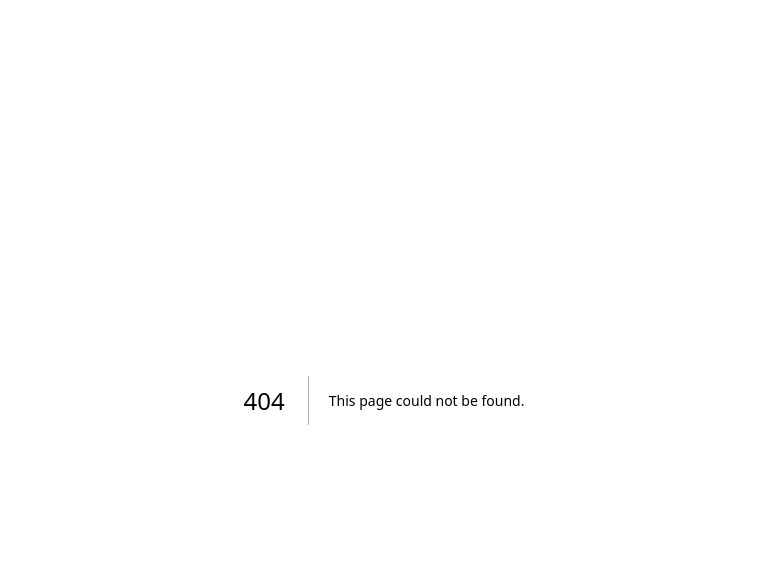
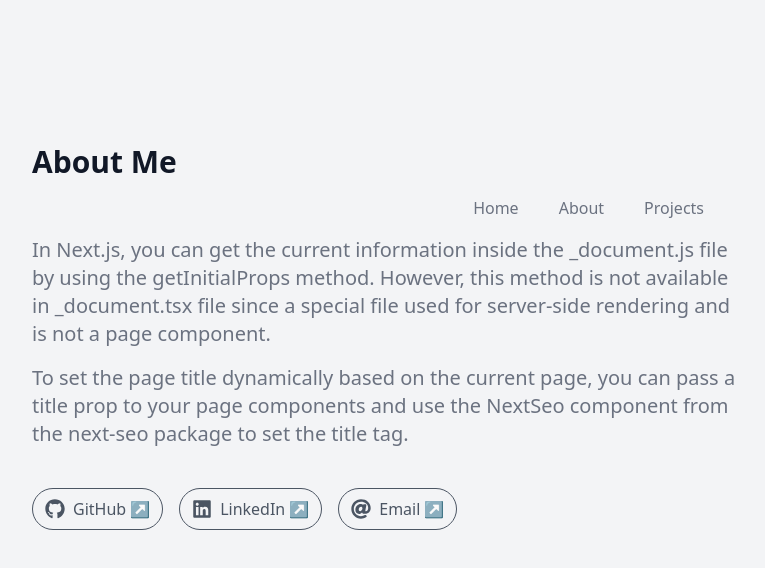
Before and after one commit to kstarmach/portfolio, a Next.js app: page /about in a window 1280 px wide. Before the commit this address had no page. Shown: the top 568 px of the page, without its empty margins (256-1021 px from the left). Built offline with nearby package versions, Linux system fonts and the light colour scheme.

Commit message:
feat: add about and project pages, moved components to separate folder and update style to render globaly

```diff
--- /dev/null
+++ b/src/components/Navbar.tsx
@@ -0,0 +1,24 @@
+import Link from "next/link";
+
+const Navbar = () => {
+    return (
+        <nav className="flex justify-between mt-4 max-w-2xl">
+            <div>
+
+            </div>
+            <div className="flex items-center space-x-10 text-gray-500 ">
+                <Link href="/" >
+                    <span className='hover:text-gray-900 hover:border-b-2 hover:border-gray-900'>Home</span>
+                </Link>
+                <Link href="/about"  >
+                    <span className='hover:text-gray-900 hover:border-b-2 hover:border-gray-900'>About</span>
+                </Link>
+                <Link href="/projects">
+                    <span className='hover:text-gray-900 hover:border-b-2 hover:border-gray-900'>Projects</span>
+                </Link>
+            </div>
+        </nav>
+    );
+};
+
+export default Navbar;
--- /dev/null
+++ b/src/components/PageTitle.tsx
@@ -0,0 +1,3 @@
+export default function PageTitle({ title }: { title: string }) {
+    return <h1 className="text-3xl font-extrabold text-gray-900">{title}</h1>
+}
--- /dev/null
+++ b/src/components/Redirect.tsx
@@ -0,0 +1,26 @@
+import { FaAt, FaGithub, FaLinkedin } from "react-icons/fa"
+
+const Redirect = () => {
+    return (
+
+        <div className="flex items-center space-x-4">
+            <a href="https://github.com/kstarmach" target="_blank" rel="noopener noreferrer" className="border border-gray-600 rounded-full px-3 py-2 flex items-center text-gray-600 hover:text-gray-800 hover:border-gray-800">
+                <FaGithub className="w-5 h-5 mr-2" />
+                <span>GitHub</span>
+                <span className="ml-1">&#8599;</span>
+            </a>
+            <a href="https://www.linkedin.com/in/kstarmach/" target="_blank" rel="noopener noreferrer" className="border border-gray-600 rounded-full px-3 py-2 flex items-center text-gray-600 hover:text-gray-800 hover:border-gray-800">
+                <FaLinkedin className="w-5 h-5 mr-2" />
+                <span>LinkedIn</span>
+                <span className="ml-1">&#8599;</span>
+            </a>
+            <a href="https://www.linkedin.com/in/kstarmach/" target="_blank" rel="noopener noreferrer" className="border border-gray-600 rounded-full px-3 py-2 flex items-center text-gray-600 hover:text-gray-800 hover:border-gray-800">
+                <FaAt className="w-5 h-5 mr-2" />
+                <span>Email</span>
+                <span className="ml-1">&#8599;</span>
+            </a>
+        </div>
+    )
+}
+
+export default Redirect
--- a/src/pages/_app.tsx
+++ b/src/pages/_app.tsx
@@ -1,6 +1,26 @@
+import Navbar from '@/components/Navbar'
+import PageTitle from '@/components/PageTitle';
 import '@/styles/globals.css'
 import type { AppProps } from 'next/app'
 
 export default function App({ Component, pageProps }: AppProps) {
-  return <Component {...pageProps} />
+
+  let curTitle = ''
+  if (Component.name === 'Home') {
+    curTitle = 'Kamil Starmach';
+  } else if (Component.name === 'About') {
+    curTitle = 'About Me'
+  } else {
+    curTitle = Component.name
+  }
+
+  return (
+    <div className="bg-gray-100 min-h-screen ">
+      <div className="max-w-3xl mx-auto py-16 px-4 sm:px-6 lg:px-8 mt-20">
+        <PageTitle title={curTitle} />
+        <Navbar />
+        <Component {...pageProps} />
+      </div>
+    </div >
+  )
 }
--- a/src/pages/_document.tsx
+++ b/src/pages/_document.tsx
@@ -4,7 +4,7 @@
   return (
     <Html lang="en">
       <Head />
-      <body>
+      <body className='bg-gray-100'>
         <Main />
         <NextScript />
       </body>
--- /dev/null
+++ b/src/pages/about.tsx
@@ -0,0 +1,18 @@
+import Redirect from "@/components/Redirect"
+
+export default function About() {
+    return (
+        <>
+            <p className="mt-4 w-2xl text-xl text-gray-500">
+            In Next.js, you can get the current  information inside the _document.js file by using the getInitialProps method. However, this method is not available in _document.tsx file since a special file used for server-side rendering and is not a page component.
+            </p>
+            <p className="mt-4 w-2xl text-xl text-gray-500">
+            To set the page title dynamically based on the current page, you can pass a title prop to your page components and use the NextSeo component from the next-seo package to set the title tag.
+            </p>
+
+            <div className="mt-10 grid grid-cols-1 gap-8 sm:grid-cols-2 lg:grid-cols-3">
+                <Redirect />
+            </div>
+        </>
+    )
+}
--- a/src/pages/index.tsx
+++ b/src/pages/index.tsx
@@ -1,71 +1,8 @@
-import { FaGithub, FaLinkedin, FaAt } from 'react-icons/fa';
-
-import Link from 'next/link';
-
-const Navbar = () => {
-  return (
-    <nav className="flex justify-between ">
-      <div>
-
-      </div>
-      <div className="flex items-center space-x-4 text-gray-500 ">
-        <Link href="/" >
-          <span className='hover:text-gray-900 hover:border-b-2 hover:border-gray-900'>Home</span>
-        </Link>
-        <Link href="/about"  >
-          <span className='hover:text-gray-900 hover:border-b-2 hover:border-gray-900'>About</span>
-        </Link>
-        <Link href="/projects">
-          <span className='hover:text-gray-900 hover:border-b-2 hover:border-gray-900'>Projects</span>
-        </Link>
-      </div>
-    </nav>
-  );
-};
-
-const UrlItem = () => {
-  return (
-
-    <div className="flex items-center space-x-4">
-      <a href="https://github.com/kstarmach" target="_blank" rel="noopener noreferrer" className="border border-gray-600 rounded-full px-3 py-2 flex items-center text-gray-600 hover:text-gray-800 hover:border-gray-800">
-        <FaGithub className="w-5 h-5 mr-2" />
-        <span>GitHub</span>
-        <span className="ml-1">&#8599;</span>
-      </a>
-      <a href="https://www.linkedin.com/in/kstarmach/" target="_blank" rel="noopener noreferrer" className="border border-gray-600 rounded-full px-3 py-2 flex items-center text-gray-600 hover:text-gray-800 hover:border-gray-800">
-        <FaLinkedin className="w-5 h-5 mr-2" />
-        <span>LinkedIn</span>
-        <span className="ml-1">&#8599;</span>
-      </a>
-      <a href="https://www.linkedin.com/in/kstarmach/" target="_blank" rel="noopener noreferrer" className="border border-gray-600 rounded-full px-3 py-2 flex items-center text-gray-600 hover:text-gray-800 hover:border-gray-800">
-        <FaAt className="w-5 h-5 mr-2" />
-        <span>Email</span>
-        <span className="ml-1">&#8599;</span>
-      </a>
-    </div>
-  )
-}
-
 export default function Home() {
 
   return (
-    <div className="bg-gray-100 min-h-screen ">
-      <div className="flex items-center justify-center h-screen">
-        <div className="max-w-3xl mx-auto py-16 px-4 sm:px-6 lg:px-8">
-
-          <h1 className="text-3xl font-extrabold text-gray-900">Kamil Starmach</h1>
-          <Navbar />
-          <p className="mt-4 max-w-2xl text-xl text-gray-500">
-            Hi, I&apos;m Kamil. Self proclaimed <b>full stack developer</b> who tries to learn everything at once, in no particular order.
-          </p>
-
-          <div className="mt-10 grid grid-cols-1 gap-8 sm:grid-cols-2 lg:grid-cols-3">
-            <UrlItem />
-          </div>
-
-
-        </div>
-      </div>
-    </div >
+      <p className="mt-4 w-2xl text-xl text-gray-500">
+        Hi, I&apos;m Kamil. Self proclaimed <b>full stack developer</b> who tries to learn everything at once, in no particular order.
+      </p>
   )
 }
--- /dev/null
+++ b/src/pages/projects.tsx
@@ -0,0 +1,7 @@
+export default function Projects() {
+    return (
+        <p className="mt-4 w-2xl text-xl text-gray-500">
+            Prjects hover
+        </p>
+    )
+}
```
